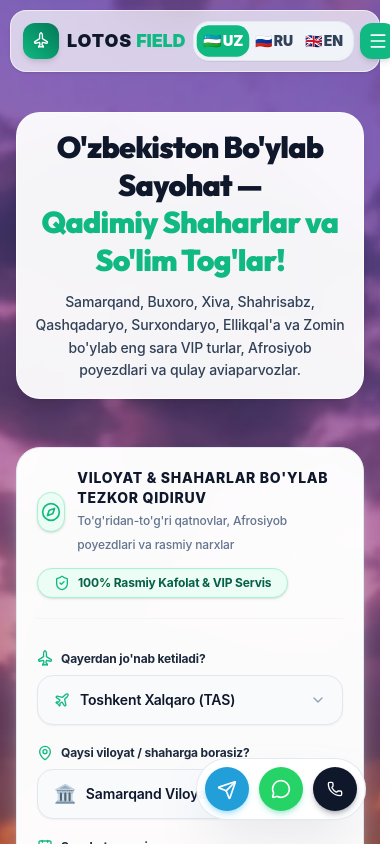
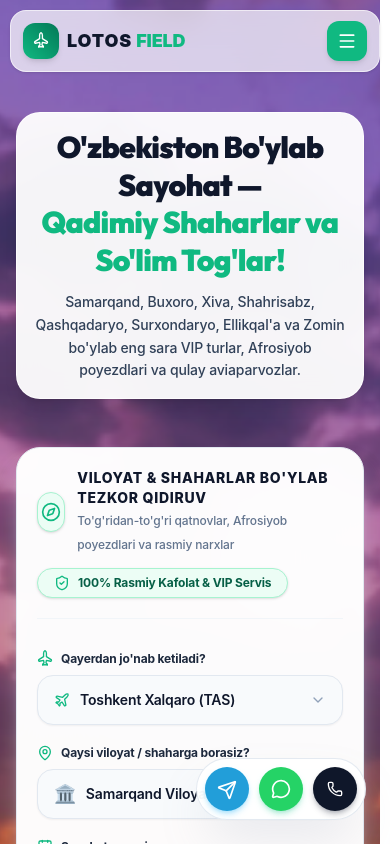
Before and after one commit to humoyun1773/sayohat-web, a React (Vite) app: page / in a window 390 px wide. Shown: the top 844 px of the page. Built offline with nearby package versions, Linux system fonts and the light colour scheme.

Commit message:
Keep language switcher strictly inside mobile modal menu, simplifying mobile navbar header

```diff
--- a/src/components/layout/Navbar.jsx
+++ b/src/components/layout/Navbar.jsx
@@ -119,16 +119,11 @@ export default function Navbar({ lang = 'uz', onChangeLang, t }) {
               />
             </div>
 
-            {/* Mobile Right Controls: Compact Lang Switcher & Hamburger */}
-            <div className="flex items-center gap-1.5 md:hidden">
-              <LanguageSwitcher
-                currentLang={lang}
-                onChangeLang={onChangeLang}
-              />
-
+            {/* Mobile Right Controls: Only Menu Button */}
+            <div className="flex items-center md:hidden">
               <button
                 onClick={() => setMobileMenuOpen(true)}
-                className="p-2 rounded-xl bg-[#10b981] text-white shadow-md hover:bg-[#059669] transition-all active:scale-95 cursor-pointer shrink-0"
+                className="p-2.5 rounded-xl bg-[#10b981] text-white shadow-md hover:bg-[#059669] transition-all active:scale-95 cursor-pointer shrink-0"
                 aria-label="Menyuni ochish"
               >
                 <Menu className="w-5 h-5 text-white" />
```
